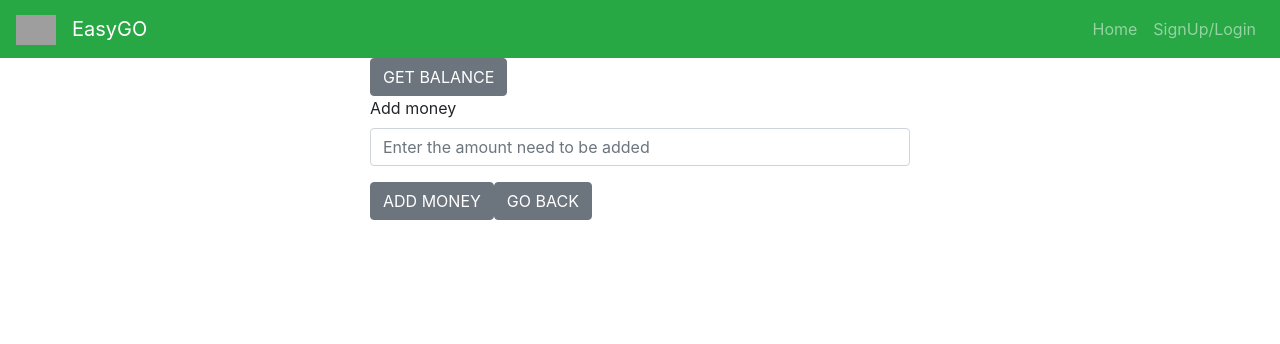
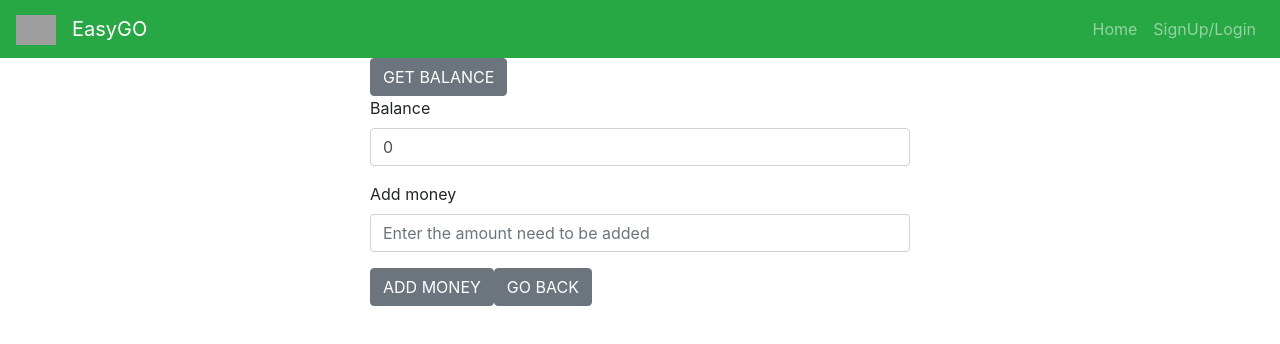
Before and after one commit to bvabhijeeth1999/travel-project, a React (Create React App) app in the folder client/: page /book_tickets/mywallet/1 in a window 1280 px wide. Shown: the top 344 px of the page. Built offline with nearby package versions, Linux system fonts and the light colour scheme; no server answers; grey boxes are pictures that could not be loaded.

Commit message:
make it better

```diff
--- a/client/src/components/MyWallet.js
+++ b/client/src/components/MyWallet.js
@@ -25,11 +25,15 @@ import {getBalance,updateBalance} from '../actions/userActions';
 
 class MyWallet extends Component {
   state = {
-      addMoney : ''
+      addMoney : '',
+      balance : '0'
   };
 
   componentDidMount(){
     console.log('printing');
+    this.props.getBalance(this.props.match.params.username);
+    this.state.balance = this.props.user.balance;
+
   }
 
   onChange = (e) => {
@@ -38,6 +42,7 @@ class MyWallet extends Component {
 
   onBookClick = (username) => {
         this.props.getBalance(username);
+        this.state.balance = this.props.user.balance;
         console.log("printing the username from on book click inside my wallet");
         console.log(username);
        // console.log(this.props.user);
@@ -67,6 +72,16 @@ class MyWallet extends Component {
               onClick = {this.onBookClick.bind(this,this.props.match.params.username)} className="MyWallet" color="secondary"
               >
               GET BALANCE</Button>
+              <FormGroup>
+                      <Label for="exampleName">Balance</Label>
+                      <Input
+                        type="text"
+                        name = "balance"
+                        id="exampleName"
+                        placeholder="Current balance"
+                        value = {this.state.balance}
+                      />
+                    </FormGroup>
               <FormGroup>
                       <Label for="exampleName">Add money</Label>
                       <Input
```
